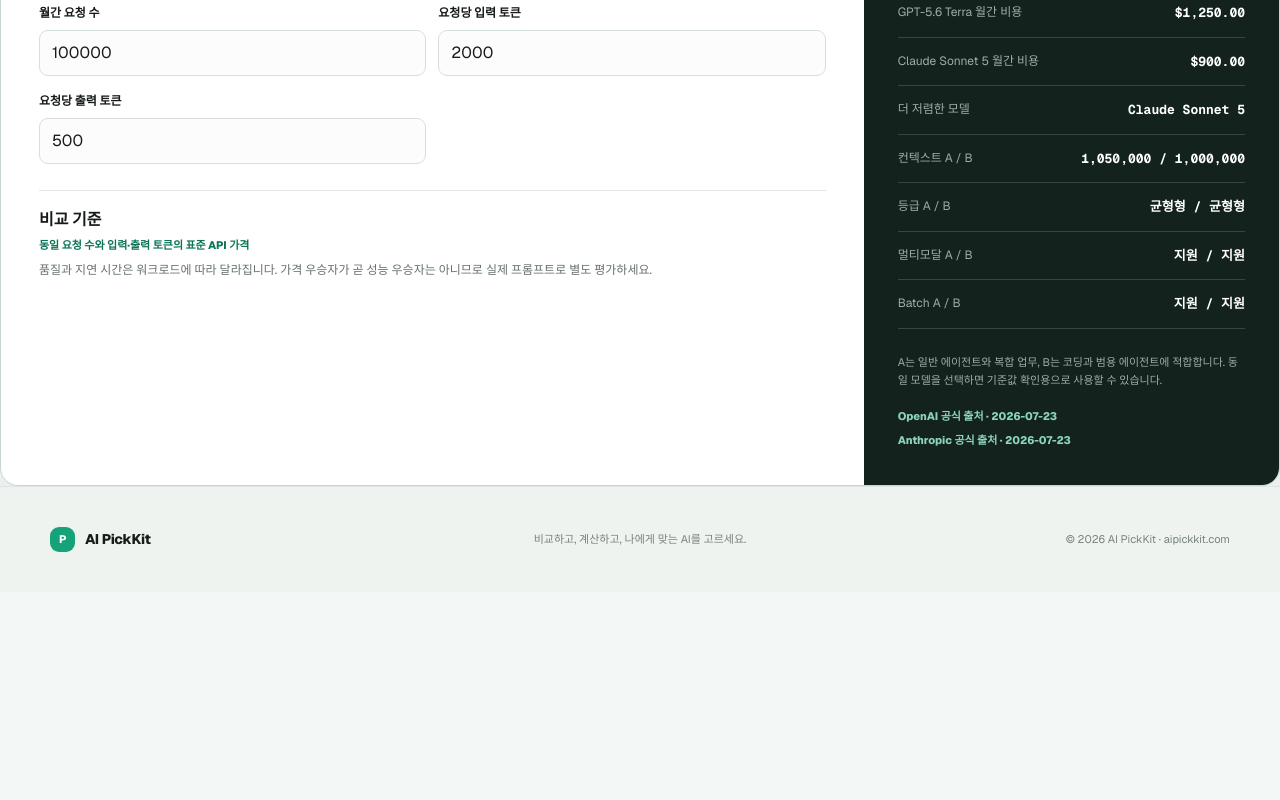
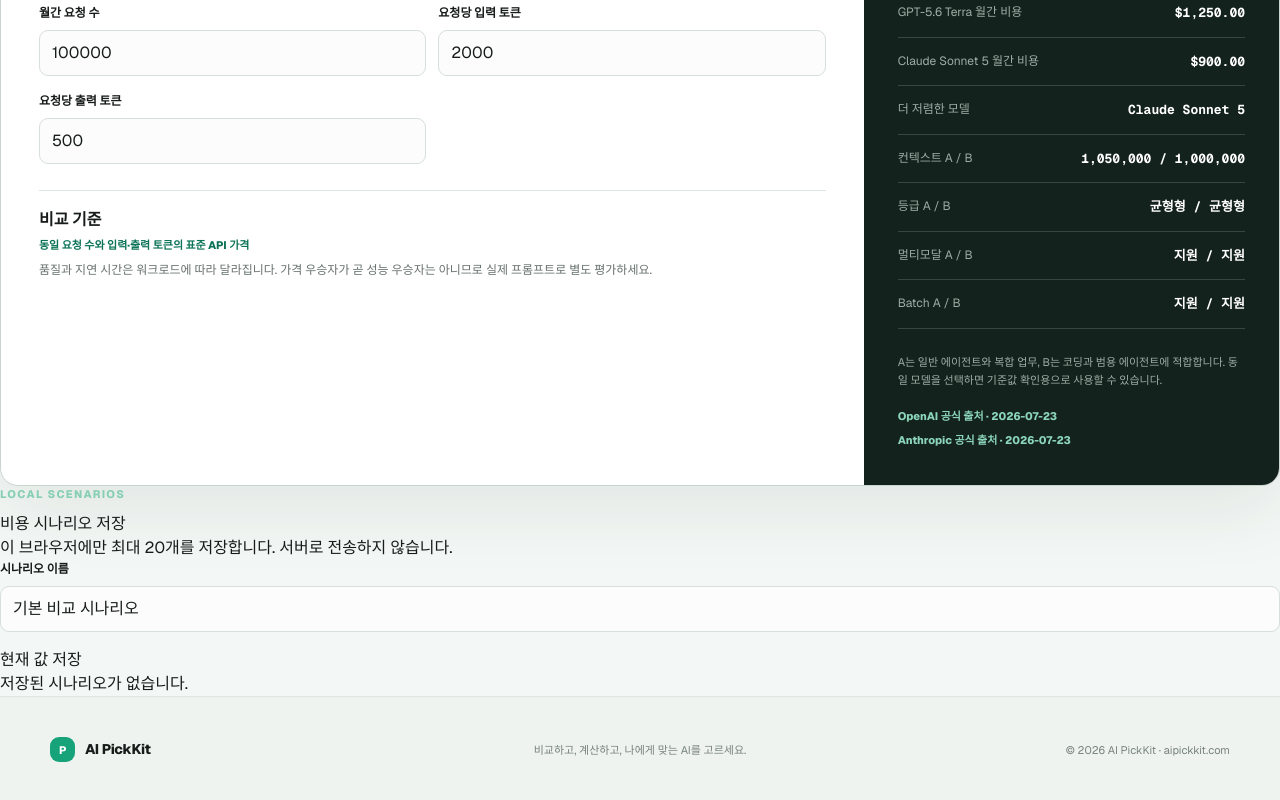
Before and after one commit to maxtop9843-byte/ai-pickkit, a Next.js app: page /model-a-b-comparison in a window 1280 px wide. Shown: the part 860-1660 px from the top of the page. Before the commit the page ends 1452 px from the top, so only its background shows below. Built offline with nearby package versions, Linux system fonts and the light colour scheme.

Commit message:
APK-024 add local saved cost scenarios

```diff
--- a/src/components/direct-model-comparison.tsx
+++ b/src/components/direct-model-comparison.tsx
@@ -1,11 +1,18 @@
 "use client";
 
-import { useState } from "react";
+import { useEffect, useState } from "react";
 import {
   compareModels,
   comparisonModels,
   type DirectComparisonInput,
 } from "@/lib/direct-model-comparison";
+import {
+  duplicateScenario,
+  parseSavedCostScenarios,
+  SAVED_COST_SCENARIOS_KEY,
+  serializeSavedCostScenarios,
+  type SavedCostScenario,
+} from "@/lib/saved-cost-scenarios";
 import styles from "./image-cost-calculator.module.css";
 
 const usd = new Intl.NumberFormat("en-US", {
@@ -25,9 +32,33 @@ const initialInput: DirectComparisonInput = {
   outputTokensPerRequest: 500,
 };
 
+function makeId() {
+  return globalThis.crypto?.randomUUID?.() ?? `${Date.now()}-${Math.random()}`;
+}
+
 export default function DirectModelComparison() {
   const [input, setInput] = useState(initialInput);
+  const [scenarioName, setScenarioName] = useState("기본 비교 시나리오");
+  const [savedScenarios, setSavedScenarios] = useState<SavedCostScenario[]>([]);
+  const [storageReady, setStorageReady] = useState(false);
+  const [storageMessage, setStorageMessage] = useState("");
   const result = compareModels(input);
+
+  useEffect(() => {
+    setSavedScenarios(
+      parseSavedCostScenarios(localStorage.getItem(SAVED_COST_SCENARIOS_KEY)),
+    );
+    setStorageReady(true);
+  }, []);
+
+  function persist(scenarios: SavedCostScenario[], message: string) {
+    setSavedScenarios(scenarios);
+    localStorage.setItem(
+      SAVED_COST_SCENARIOS_KEY,
+      serializeSavedCostScenarios(scenarios),
+    );
+    setStorageMessage(message);
+  }
 
   function update<K extends keyof DirectComparisonInput>(
     key: K,
@@ -36,7 +67,58 @@ export default function DirectModelComparison() {
     setInput((current) => ({ ...current, [key]: value }));
   }
 
+  function saveCurrentScenario() {
+    const name = scenarioName.trim();
+    if (!name) {
+      setStorageMessage("시나리오 이름을 입력하세요.");
+      return;
+    }
+
+    const now = new Date().toISOString();
+    const scenario: SavedCostScenario = {
+      id: makeId(),
+      name,
+      createdAt: now,
+      updatedAt: now,
+      input: { ...input },
+    };
+    persist([scenario, ...savedScenarios].slice(0, 20), `“${name}”을 저장했습니다.`);
+  }
+
+  function renameScenario(id: string, name: string) {
+    const normalized = name.trim();
+    if (!normalized) return;
+    const now = new Date().toISOString();
+    persist(
+      savedScenarios.map((scenario) =>
+        scenario.id === id
+          ? { ...scenario, name: normalized, updatedAt: now }
+          : scenario,
+      ),
+      "시나리오 이름을 변경했습니다.",
+    );
+  }
+
+  function loadScenario(scenario: SavedCostScenario) {
+    setInput({ ...scenario.input });
+    setScenarioName(scenario.name);
+    setStorageMessage(`“${scenario.name}”을 불러왔습니다.`);
+  }
+
+  function cloneScenario(scenario: SavedCostScenario) {
+    const copy = duplicateScenario(scenario, makeId(), new Date().toISOString());
+    persist([copy, ...savedScenarios].slice(0, 20), `“${copy.name}”을 만들었습니다.`);
+  }
+
+  function removeScenario(scenario: SavedCostScenario) {
+    persist(
+      savedScenarios.filter((item) => item.id !== scenario.id),
+      `“${scenario.name}”을 삭제했습니다.`,
+    );
+  }
+
   return (
+    <>
       <section className={styles.shell} data-smoke="direct-model-comparison">
         <div className={styles.controls}>
           <div className={styles.heading}>
@@ -189,5 +271,70 @@ export default function DirectModelComparison() {
           </a>
         </aside>
       </section>
+
+      <section className={styles.scenarios} aria-labelledby="saved-scenarios-title">
+        <div className={styles.scenarioHeader}>
+          <div>
+            <p className={styles.kicker}>LOCAL SCENARIOS</p>
+            <h2 id="saved-scenarios-title">비용 시나리오 저장</h2>
+            <span>이 브라우저에만 최대 20개를 저장합니다. 서버로 전송하지 않습니다.</span>
+          </div>
+          <div className={styles.saveControls}>
+            <label className={styles.field}>
+              <span>시나리오 이름</span>
+              <input
+                value={scenarioName}
+                maxLength={60}
+                onChange={(event) => setScenarioName(event.target.value)}
+              />
+            </label>
+            <button type="button" onClick={saveCurrentScenario} disabled={!storageReady}>
+              현재 값 저장
+            </button>
+          </div>
+        </div>
+
+        <p className={styles.storageMessage} aria-live="polite">
+          {storageMessage}
+        </p>
+
+        {storageReady && savedScenarios.length === 0 ? (
+          <p className={styles.emptyScenario}>저장된 시나리오가 없습니다.</p>
+        ) : (
+          <ul className={styles.scenarioList}>
+            {savedScenarios.map((scenario) => (
+              <li key={scenario.id}>
+                <label>
+                  <span className="sr-only">시나리오 이름</span>
+                  <input
+                    defaultValue={scenario.name}
+                    maxLength={60}
+                    onBlur={(event) => renameScenario(scenario.id, event.target.value)}
+                  />
+                </label>
+                <span>
+                  {comparisonModels.find((model) => model.id === scenario.input.modelAId)
+                    ?.name ?? scenario.input.modelAId}
+                  {" / "}
+                  {comparisonModels.find((model) => model.id === scenario.input.modelBId)
+                    ?.name ?? scenario.input.modelBId}
+                </span>
+                <div>
+                  <button type="button" onClick={() => loadScenario(scenario)}>
+                    불러오기
+                  </button>
+                  <button type="button" onClick={() => cloneScenario(scenario)}>
+                    복제
+                  </button>
+                  <button type="button" onClick={() => removeScenario(scenario)}>
+                    삭제
+                  </button>
+                </div>
+              </li>
+            ))}
+          </ul>
+        )}
+      </section>
+    </>
   );
 }
```
Lines whose indentation alone changed are shown as unchanged.
